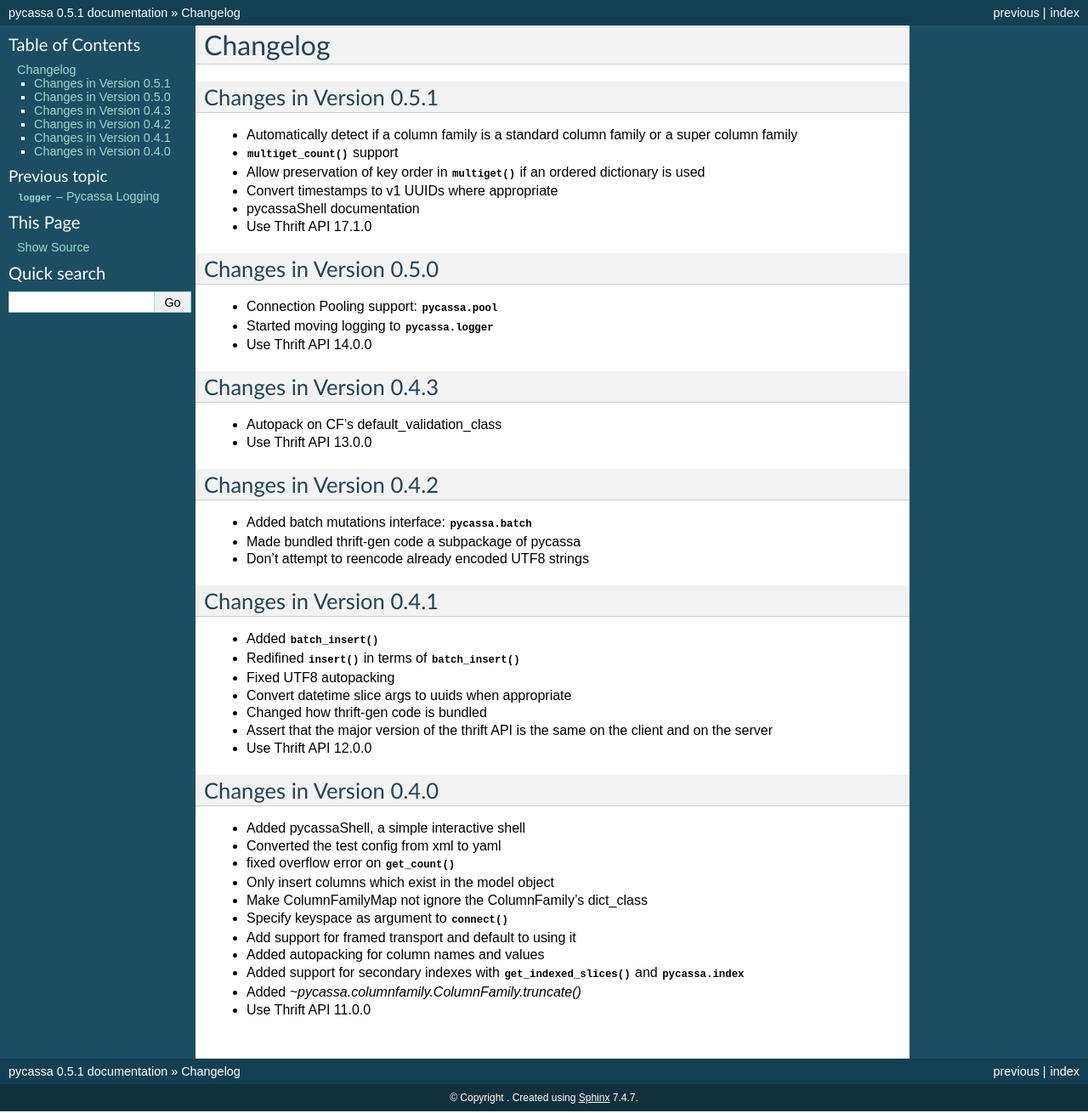
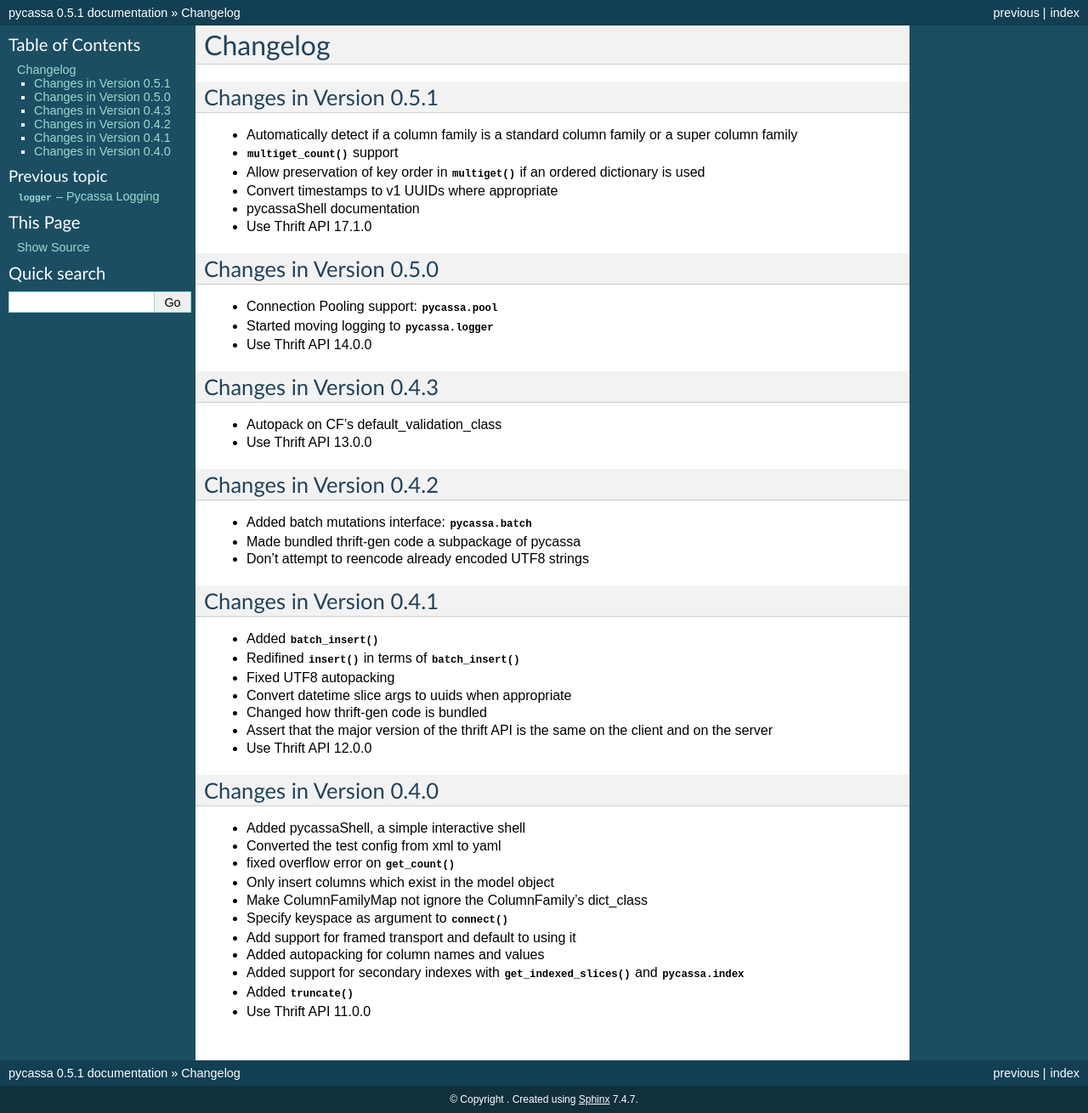
Before and after one commit to pycassa/pycassa, a Sphinx documentation site: the page built from doc/changelog.rst, in a window 1280 px wide. Shown: the whole page at 85% size. Built offline with Sphinx 7.4.7, drawn with Linux system fonts in a browser that asks for light colours; some of the changed lines change nothing that is shown.

Commit message:
Typo fix in changelog.

```diff
--- a/doc/changelog.rst
+++ b/doc/changelog.rst
@@ -62,5 +62,5 @@
 - Added support for secondary indexes with
   :meth:`~pycassa.columnfamily.ColumnFamily.get_indexed_slices()`
   and :mod:`pycassa.index`
-- Added `~pycassa.columnfamily.ColumnFamily.truncate()`
+- Added :meth:`~pycassa.columnfamily.ColumnFamily.truncate()`
 - Use Thrift API 11.0.0
```
